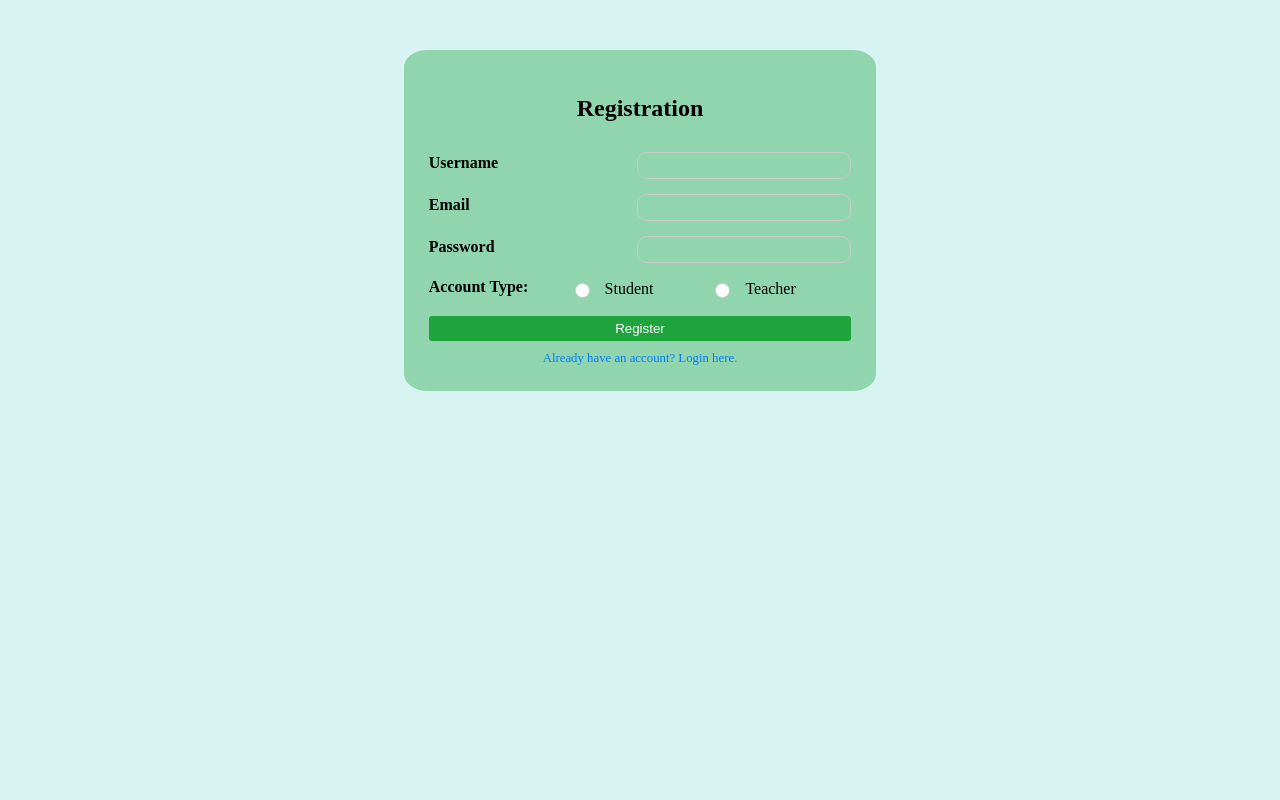
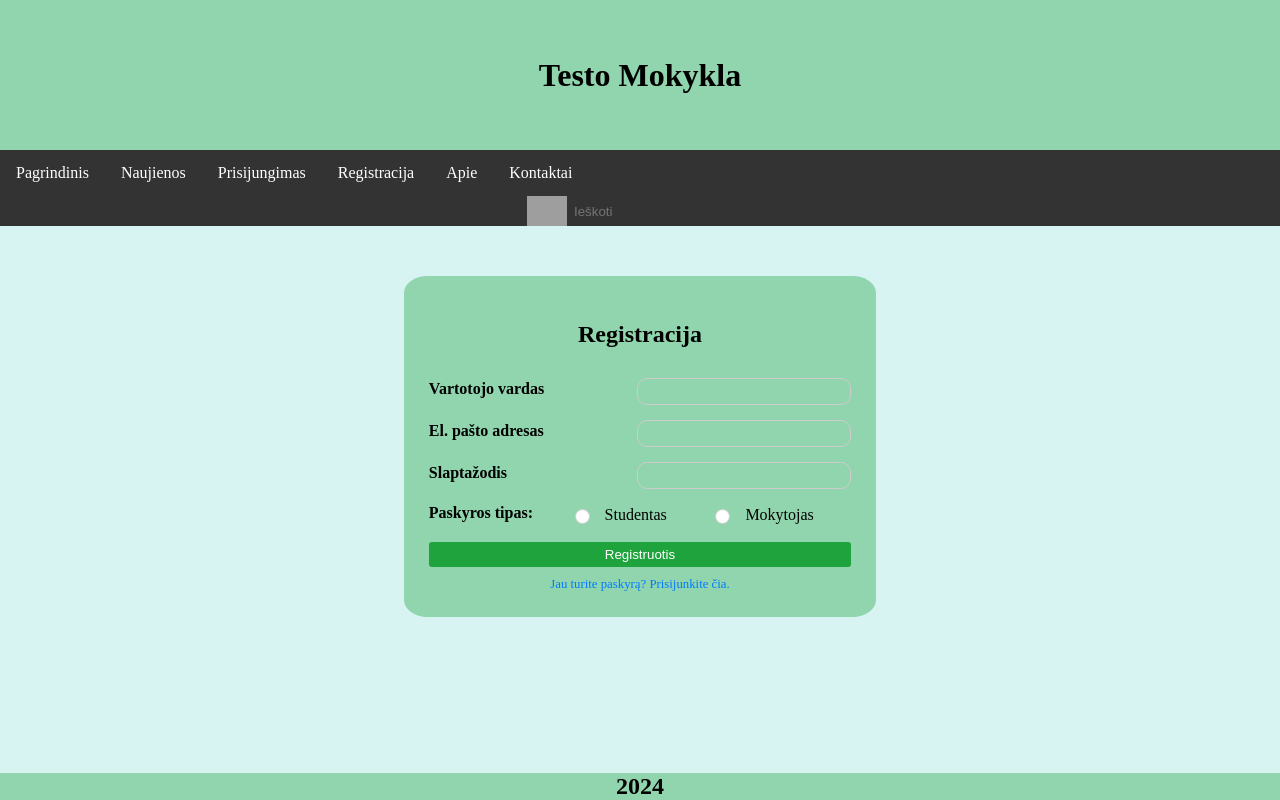
Before and after one commit to Laivelis123/saltibarsciai, a React (Vite) app in the folder testo-mokykla/frontend/: page /registracija in a window 1280 px wide. Built offline with nearby package versions, Linux system fonts and the light colour scheme; grey boxes are pictures that could not be loaded.

Commit message:
Sutvarkyti prisijungimo ir registracijos puslapių stilių

```diff
--- a/testo-mokykla/frontend/src/Pages/Prisijungimas.jsx
+++ b/testo-mokykla/frontend/src/Pages/Prisijungimas.jsx
@@ -2,6 +2,7 @@ import React, { useState, useEffect } from "react";
 import styles from "./prisijungimas.module.css";
 import { Link } from "react-router-dom";
 import axios from "axios";
+import UI from "../components/UI.jsx"
 
 function Prisijungimas() {
   const [username, setUsername] = useState("");
@@ -25,13 +26,14 @@ function Prisijungimas() {
     }
   };
 
-  return (
+    return (
+      <UI>
     <div className={styles.container}>
       <form className={styles.form} onSubmit={handleLogin} >
-        <h2 className={styles.title}>Login</h2>
+        <h2 className={styles.title}>Prisijungimas</h2>
         <div className={styles.formGroup}>
           <label htmlFor="username" className={styles.label}>
-            Username
+            Vartotojo vardas
           </label>
           <input
             type="text"
@@ -43,7 +45,7 @@ function Prisijungimas() {
         </div>
         <div className={styles.formGroup}>
           <label htmlFor="password" className={styles.label}>
-            Password
+            Slaptažodis
           </label>
           <input
             type="password"
@@ -55,15 +57,16 @@ function Prisijungimas() {
         </div>
         <div className={styles.formGroup}>
           <button type="submit" className={styles.button}>
-            Login
+            Prisijungti
           </button>
         </div>
         <Link to="/registracija" className={styles.link}>
-          Don't have an account? Sign up here.
+          Neturinte paskyros? Registruokitės čia.
         </Link>
       </form>
       <h1>{loginStatus}</h1>
-    </div>
+            </div>
+        </UI>
   );
 }
 
--- a/testo-mokykla/frontend/src/Pages/Registracija.jsx
+++ b/testo-mokykla/frontend/src/Pages/Registracija.jsx
@@ -2,6 +2,7 @@ import React, { useState } from "react";
 import styles from "./registracija.module.css";
 import { Link } from "react-router-dom";
 import axios from "axios";
+import UI from "../components/UI.jsx"
 
 function Registracija() {
   const [username, setUsername] = useState("");
@@ -23,13 +24,14 @@ function Registracija() {
     }
   };
 
-  return (
+    return (
+      <UI>
     <div className={styles.container}>
       <form className={styles.form}>
-        <h2 className={styles.title}>Registration</h2>
+        <h2 className={styles.title}>Registracija</h2>
         <div className={styles.formGroup}>
           <label htmlFor="username" className={styles.label}>
-            Username
+            Vartotojo vardas
           </label>
           <input
             type="text"
@@ -41,7 +43,7 @@ function Registracija() {
         </div>
         <div className={styles.formGroup}>
           <label htmlFor="email" className={styles.label}>
-            Email
+            El. pašto adresas
           </label>
           <input
             type="email"
@@ -53,7 +55,7 @@ function Registracija() {
         </div>
         <div className={styles.formGroup}>
           <label htmlFor="password" className={styles.label}>
-            Password
+            Slaptažodis
           </label>
           <input
             type="password"
@@ -64,7 +66,7 @@ function Registracija() {
           />
         </div>
         <div className={styles.formGroup}>
-          <label className={styles.label}>Account Type:</label>
+          <label className={styles.label}>Paskyros tipas:</label>
           <label className={styles.radioLabel}>
             <input
               type="radio"
@@ -74,7 +76,7 @@ function Registracija() {
               className={styles.radioInput}
             />
             <span className={styles.checkmark}></span>
-            <span className={styles.radioText}>Student</span>
+            <span className={styles.radioText}>Studentas</span>
           </label>
           <label className={styles.radioLabel}>
             <input
@@ -85,17 +87,18 @@ function Registracija() {
               className={styles.radioInput}
             />
             <span className={styles.checkmark}></span>
-            <span className={styles.radioText}>Teacher</span>
+            <span className={styles.radioText}>Mokytojas</span>
           </label>
         </div>
         <button onClick={handleRegistration} className={styles.button}>
-          Register
+          Registruotis
         </button>
         <Link to="/prisijungimas" className={styles.link}>
-          Already have an account? Login here.
+          Jau turite paskyrą? Prisijunkite čia.
         </Link>
       </form>
-    </div>
+            </div>
+        </UI>
   );
 }
 
```
